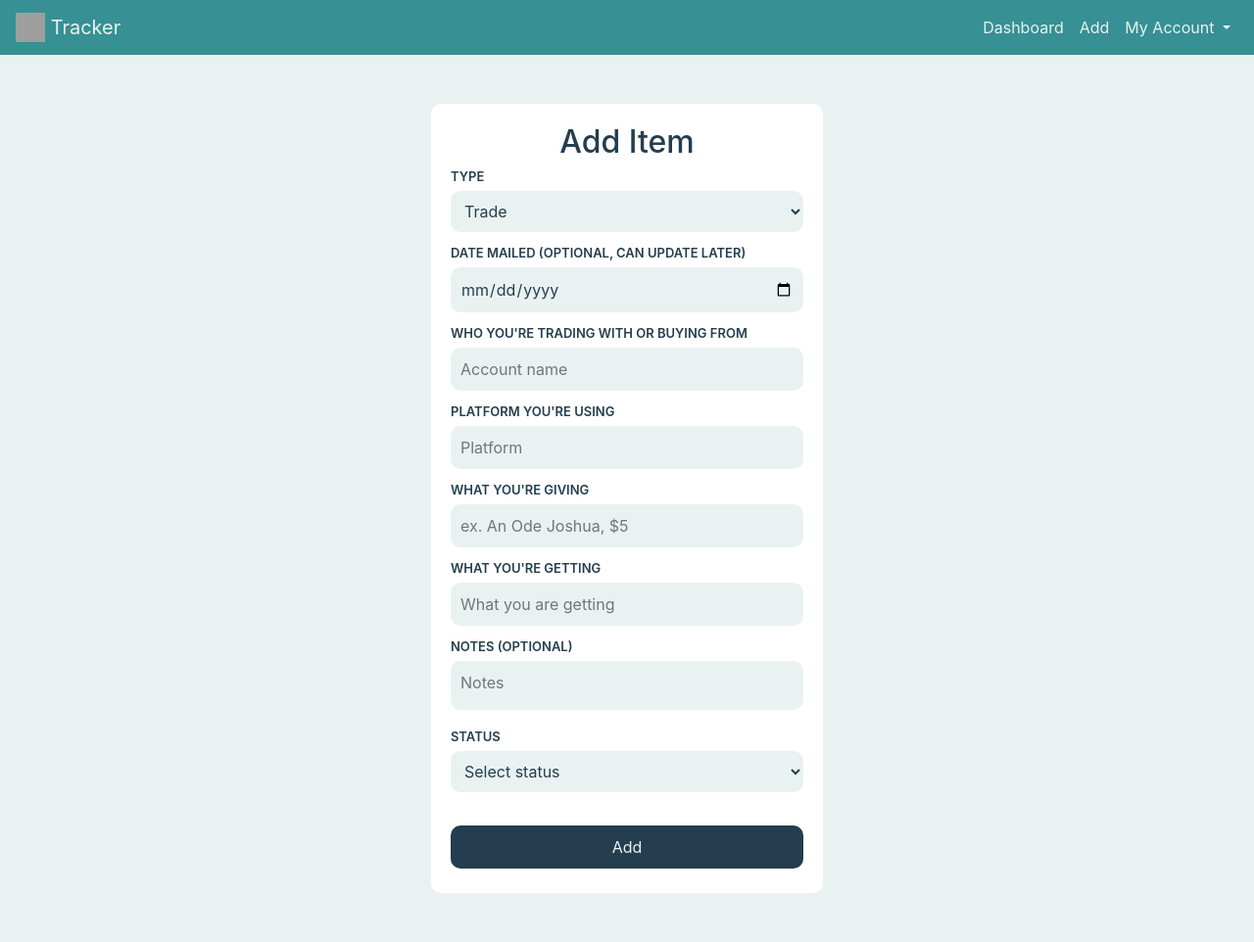
After one commit to lhjtrades/collect-tracker, a Flask app: page /add in a window 1280 px wide. The commit adds this page. Shown: the whole page at 98% size. Run offline with Flask 2, Linux system fonts and the light colour scheme; the visitor is signed in with stand-in values (Sample User, id 1); some libraries are stand-ins or nearby versions; grey boxes are pictures that could not be loaded.

Commit message:
lots of changes

```diff
--- a/app.py
+++ b/app.py
@@ -1,18 +1,23 @@
 # ---- YOUR APP STARTS HERE ----
 # -- Import section --
 from flask import Flask
-from flask import render_template
+from flask import render_template, redirect, url_for, session, flash
 from flask import request
 from flask_pymongo import PyMongo
 from datetime import datetime
+from model import User
 import os
 
+import bcrypt, uuid, secrets
 
 # -- Initialization section --
 app = Flask(__name__)
 
 app.config['SECRET'] = os.getenv("SECRET_KEY")
 SECRET = app.config['SECRET']
+
+secret_key = secrets.token_hex(16)
+app.config['SECRET_KEY'] = secret_key
 
 # name of database
 app.config['MONGO_DBNAME'] = 'users'
@@ -22,11 +27,136 @@ app.config['MONGO_URI'] = f'mongodb+srv://admin_2:{SECRET}@cluster0.fnifx.mongod
 
 mongo = PyMongo(app)
 
+users = mongo.db.users
+
 # -- Routes section --
 # INDEX
 
 @app.route('/')
 @app.route('/index')
+def index():
+    if(session.get('lin') == True):
+        return redirect(url_for('dashboard'))
+    return render_template('landing.html', time = datetime.now())
 
-def index():
-    return render_template('index.html', time = datetime.now())
+@app.route('/dashboard')
+def dashboard():
+    if(session.get('lin') == True):
+        existing_user = users.find_one({'username': session.get('username')})
+        num = {
+            'pending_num': len(existing_user['pending']),
+            'otw_num': len(existing_user['otw']),
+            'completed_num': len(existing_user['completed'])
+        }
+        item_list = {
+            'pending':existing_user['pending'],
+            'otw':existing_user['otw']
+        }
+        return render_template('index.html',time=datetime.now(), num = num, item_list=item_list)
+    return redirect(url_for('index'))
+
+@app.route('/login', methods=['POST', 'GET'])
+def login():
+    global users
+    if (session.get('lin') == True):
+        return(redirect(url_for('index')))
+    if(request.method == 'POST'):
+        existing_user = users.find_one({'username': request.form['username']})
+        if existing_user:
+            hashed = existing_user['password']
+            if bcrypt.checkpw(request.form['password'].encode("utf-8"), hashed):
+                session['username'] = request.form['username'] #TODO: secure sessions, maybe use unique id for this?
+                temphold =  users.find_one({'username': request.form['username']})
+                session['unique'] = temphold['unique']
+                session['lin'] = True
+                return(redirect(url_for('index')))
+        flash('invalid username or password')
+        #return render_template('login.html', time = datetime.now())
+    return render_template('login.html', time = datetime.now())
+
+@app.route('/signup', methods=['POST', 'GET'])
+def signup():
+    global users
+    if request.method == 'POST':
+        # does the user exist?
+        existing_user = users.find_one({'username': request.form['username']})
+        # if it doesn't yet:
+        if existing_user is None:
+            holdunique = uuid.uuid4().hex  #generate unique identifier to misuse
+            hashed = bcrypt.hashpw(request.form['password'].encode("utf-8"), bcrypt.gensalt())
+            new_user = User(request.form['username'], hashed, holdunique) #create user
+            #push user to db
+            users.insert({
+                'username': new_user.username,
+                'password': new_user.password,
+                'unique': new_user.unique,
+                'pending':[],
+                'otw':[],
+                'completed':[]
+            })
+            session['username'] = request.form['username'] #TODO: secure sessions
+            session['unique'] = holdunique #currently using the unique id for "secure" sessions
+            app.config['SECRET_KEY'] = holdunique
+            session['lin'] = True
+            return redirect(url_for('index'))
+        #if it already exists:
+        flash( 'That username already exists! Try logging in.')
+        return render_template('login.html', time = datetime.now())
+    return render_template('signup.html', time = datetime.now())
+
+@app.route('/logout')
+def logout():
+    session.clear()
+    return redirect(url_for('index'))
+
+@app.route('/add', methods=['POST', 'GET'])
+def add():
+    global users
+    if(session.get('lin') == True):
+
+        if request.method == 'POST':
+            if (request.form['type'].lower() == 'trade' and request.form['status1'] == "Select status") or (request.form['type'].lower() == 'purchase' and request.form['status2'] == "Select status") or (request.form['type'].lower() == 'go' and request.form['status3'] == "Select status"):
+                flash('Please select a status.')
+                return redirect(url_for('add'))
+            user = session.get('username')
+            existing_user = users.find_one({'username': user})
+            if(request.form['type'].lower() == 'trade'):
+                    user_status = request.form['status1']
+            elif(request.form['type'].lower() == 'purchase'):
+                user_status = request.form['status2']
+            else:
+                user_status = request.form['status3']
+            info = {
+                'type':request.form['type'],
+                'date':request.form['date'],
+                'account':request.form['account'],
+                'platform':request.form['platform'].capitalize(),
+                'giving':request.form['giving'],
+                'getting':request.form['getting'],
+                'status':user_status
+            }
+
+            #setting up status to push
+            status =""
+            if (request.form['type'].lower() == 'purchase') and (request.form['status2'].lower() == 'paid'):
+                status = 'pending'
+            elif (request.form['type'].lower() == 'go') and (request.form['status3'].lower() != 'on the way'):
+                status = 'pending'
+            else:
+                if(request.form['type'].lower() == 'trade'):
+                    status = request.form['status1'].lower()
+                elif(request.form['type'].lower() == 'purchase'):
+                    status = request.form['status2'].lower()
+                else:
+                    status = request.form['status3'].lower()
+
+            users.update(
+                { 'username': user },
+                { "$push": { status : info} },
+                True
+            )
+
+            return redirect(url_for('index'))
+
+        return render_template('add.html', time = datetime.now())
+    return redirect(url_for('index'))
--- /dev/null
+++ b/static/css/forms.css
@@ -0,0 +1,35 @@
+input,select, textarea {
+    background-color:#e9f2f0;
+    color:#243E4F;
+    border-radius:10px;
+    width:360px;
+    margin-top:5px;
+    margin-bottom:5px;
+    border:none;
+    padding:10px;
+}
+
+input[type=submit]{
+    background-color:#243E4F;
+    color:#e9f2f0;
+    border-radius:10px;
+    border:none;
+    padding:10px;
+}
+
+label {
+    text-align:left;
+    line-height:1;
+    margin-top:10px;
+    margin-bottom:3px;
+    padding-bottom:0;
+    font-weight:600;
+    text-transform:uppercase;
+    font-size:13px;
+    display:block;
+}
+
+textarea {
+    resize:none;
+    height:50px;
+}
--- a/static/css/style.css
+++ b/static/css/style.css
@@ -9,6 +9,14 @@
 body {
     background-color:#e9f2f0;
     color:#243E4F;
+}
+
+a {
+    color:#E39961;
+}
+
+a:hover {
+    color:#369094;
 }
 
 /* NAVIGATION */
@@ -32,12 +40,15 @@ body {
     opacity:1;
 }
 
-.card {
-    border-radius:10px;
-    border:none;
-    border-left:5px solid #E39961;
+#content-hold {
+    text-align:center;margin-top:50px;display:flex;justify-content:center;flex-direction:column
 }
 
-.card h5 {
-    line-height:1;
+#holder {
+    padding:20px;background-color:white;border-radius:10px;width:400px;align-self:center;
+    margin-bottom:50px;
 }
+
+.table td {
+    vertical-align:middle;
+}
--- /dev/null
+++ b/templates/add.html
@@ -0,0 +1,85 @@
+{% extends "loggedin.html" %}
+
+{% block styling %}
+<link rel="stylesheet" type="text/css" href="static/css/forms.css?q={{ time }}" />
+{% endblock %}
+
+{% block content %}
+{% for mesg in get_flashed_messages() %}
+    <div class="alert alert-warning alert-dismissible fade show" style="width:400px;align-self:center;" role="alert">
+  <strong>{{mesg}}</strong>
+  <button type="button" class="close" data-dismiss="alert" aria-label="Close">
+    <span aria-hidden="true">&times;</span>
+  </button>
+</div>
+{% endfor %}
+<div id="holder">
+    <h2>Add Item</h2>
+    <form action="/add" method="POST">
+        <!-- <input type="text" name="artist" placeholder="Artist/Group Name" value="">
+        <input type="text" name="album" placeholder="Album" value=""> -->
+        <label for="type">Type</label>
+        <select name="type" id="typeselect">
+            <option value="Trade">Trade</option>
+            <option value="Purchase">Purchase</option>
+            <option value="GO">GO</option>
+            <!--<option value="completed">received</option>-->
+        </select>
+        <label for="type">Date Mailed (optional, can update later)</label>
+        <input type="date" name="date" placeholder="" value="">
+        <label for="type">Who you're trading with or buying from</label>
+        <input type="text" name="account" placeholder="Account name" value="">
+        <label for="type">Platform you're using</label>
+        <input type="text" name="platform" placeholder="Platform" value="">
+        <label for="type">What you're giving</label>
+        <input type="text" name="giving" placeholder="ex. An Ode Joshua, $5" value="">
+        <label for="type">What you're getting</label>
+        <input type="text" name="getting" placeholder="What you are getting" value="">
+
+        <label for="type">Notes (optional)</label>
+        <textarea name="notes" placeholder="Notes" value=""></textarea><br/>
+
+        <label for="type">Status</label>
+        <!-- statuses -->
+        <div id="Trade" class="statuses">
+            <select name="status1" id="status">
+                <option>Select status</option>
+                <option value="Pending">Pending</option>
+                <option value="On the way">On the way</option>
+            </select>
+        </div>
+        <div id="Purchase" class="statuses" style="display:none;">
+            <select name="status2" id="status">
+                <option>Select status</option>
+                <option value="Pending">Pending</option>
+                <option value="Paid">Paid</option>
+                <option value="On the way">On the way</option>
+            </select>
+        </div>
+        <div id="GO" class="statuses" style="display:none;">
+            <select name="status3" id="status">
+                <option>Select status</option>
+                <option value="Waiting to pay">Waiting to pay</option>
+                <option value="Waiting for EMS">Waiting for EMS</option>
+                <option value="Waiting for Domestic">Waiting for Domestic</option>
+                <option value="Waiting for Shipping">Waiting for Shipping</option>
+                <option value="On the way">On the way</option>
+            </select>
+        </div><br/>
+
+        <!-- submit button -->
+        <input type="submit" value="Add">
+    </form>
+</div>
+{% endblock %}
+
+{% block javascript %}
+<script>
+$(function() {
+        $('#typeselect').change(function(){
+            $('.statuses').hide();
+            $('#' + $(this).val()).show();
+        });
+    });
+</script>
+{% endblock %}
--- a/templates/base.html
+++ b/templates/base.html
@@ -20,7 +20,7 @@
 
         <!-- NAVIGATION -->
         <nav class="navbar sticky-top navbar-expand-lg" id="nav">
-            <a class="navbar-brand" href="#">
+            <a class="navbar-brand" href="/">
                 <img src="/docs/4.5/assets/brand/bootstrap-solid.svg" width="30" height="30" class="d-inline-block align-top" alt="" loading="lazy">
                 Tracker
             </a>
@@ -30,34 +30,18 @@
                 </button>
             </div>
 
-            <div class="collapse navbar-collapse" id="navbarNavAltMarkup" style="justify-content:flex-end">
-                <div class="navbar-nav">
-                    <a class="nav-item nav-link" href="/">
-                        Dashboard</span>
-                    </a>
-                    <a class="nav-item nav-link" href="/about">Add</a>
-                    <li class="nav-item dropdown">
-                        <a class="nav-link dropdown-toggle" href="#" id="navbarDropdownMenuLink" data-toggle="dropdown" aria-haspopup="true" aria-expanded="false">
-                            My Account
-                        </a>
-                        <div class="dropdown-menu dropdown-menu-right" aria-labelledby="navbarDropdownMenuLink">
-                            <a class="dropdown-item" href="/settings">Settings</a>
-                            <a class="dropdown-item" href="/help">Help</a>
-                            <div class="dropdown-divider"></div>
-                            <a class="dropdown-item" href="/logout">Log out</a>
-                        </div>
-                    </li>
-
-                </div>
-            </div>
+            {% block navlink %}{% endblock %}
             </nav>
 
-        {% block content %}{% endblock %}
+        <div class="container" id="content-hold">
+            {% block content %}{% endblock %}
+        </div>
 
         <!-- Optional JavaScript -->
         <!-- jQuery first, then Popper.js, then Bootstrap JS -->
         <script src="https://code.jquery.com/jquery-3.5.1.slim.min.js" integrity="sha384-DfXdz2htPH0lsSSs5nCTpuj/zy4C+OGpamoFVy38MVBnE+IbbVYUew+OrCXaRkfj" crossorigin="anonymous"></script>
         <script src="https://cdn.jsdelivr.net/npm/popper.js@1.16.0/dist/umd/popper.min.js" integrity="sha384-Q6E9RHvbIyZFJoft+2mJbHaEWldlvI9IOYy5n3zV9zzTtmI3UksdQRVvoxMfooAo" crossorigin="anonymous"></script>
         <script src="https://stackpath.bootstrapcdn.com/bootstrap/4.5.0/js/bootstrap.min.js" integrity="sha384-OgVRvuATP1z7JjHLkuOU7Xw704+h835Lr+6QL9UvYjZE3Ipu6Tp75j7Bh/kR0JKI" crossorigin="anonymous"></script>
+        {% block javascript %}{% endblock %}
     </body>
 </html>
--- /dev/null
+++ b/templates/loggedin.html
@@ -0,0 +1,24 @@
+{% extends "base.html" %}
+
+{% block navlink %}
+    <div class="collapse navbar-collapse" id="navbarNavAltMarkup" style="justify-content:flex-end">
+                <div class="navbar-nav">
+                    <a class="nav-item nav-link" href="/">
+                        Dashboard</span>
+                    </a>
+                    <a class="nav-item nav-link" href="/add">Add</a>
+                    <li class="nav-item dropdown">
+                        <a class="nav-link dropdown-toggle" href="#" id="navbarDropdownMenuLink" data-toggle="dropdown" aria-haspopup="true" aria-expanded="false">
+                            My Account
+                        </a>
+                        <div class="dropdown-menu dropdown-menu-right" aria-labelledby="navbarDropdownMenuLink">
+                            <a class="dropdown-item" href="/settings">Settings</a>
+                            <a class="dropdown-item" href="/help">Help</a>
+                            <div class="dropdown-divider"></div>
+                            <a class="dropdown-item" href="/logout">Log out</a>
+                        </div>
+                    </li>
+
+                </div>
+            </div>
+{% endblock %}
```
Also changed, not shown: model.py (+26 -0 lines), static/css/index.css (added, +15 -0 lines), templates/forms.html (added, +12 -0 lines), templates/index.html (+54 -7 lines), templates/landing.html (added, +8 -0 lines), templates/login.html (added, +12 -0 lines), templates/signup.html (added, +11 -0 lines).
